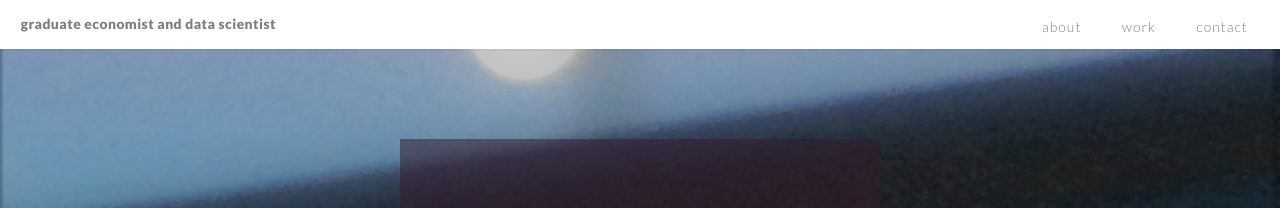
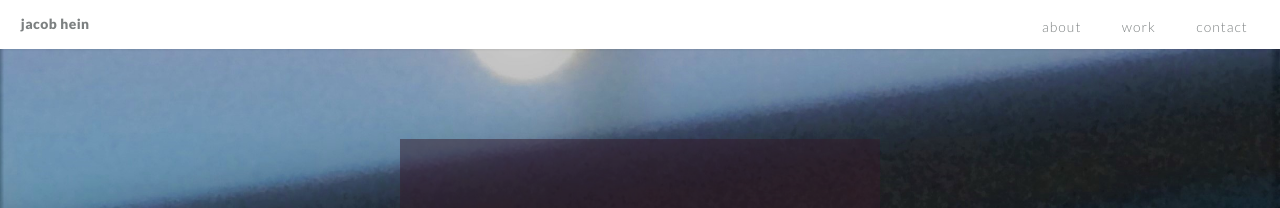
Before and after one commit to jacob-hein/jacobhein.com, a Jekyll site: the page built from index.md, in a window 1280 px wide. Shown: the top 208 px of the page. Built offline with Jekyll 4.4.1, drawn with Linux system fonts in a browser that asks for light colours.

Commit message:
Update hello-default.html

```diff
--- a/_layouts/hello-default.html
+++ b/_layouts/hello-default.html
@@ -57,7 +57,7 @@
     <!-- HEADER -->
     <header id="header">
       <h1 id="logo" style="text-transform:lowercase">
-        <a href="/">graduate economist and data scientist</a></h1>
+        <a href="/">jacob hein</a></h1>
       <nav id="nav">
         <ul>
           <li style="text-transform:lowercase"><a href="{{ page.page_url }}/#about">about</a></li>
```
